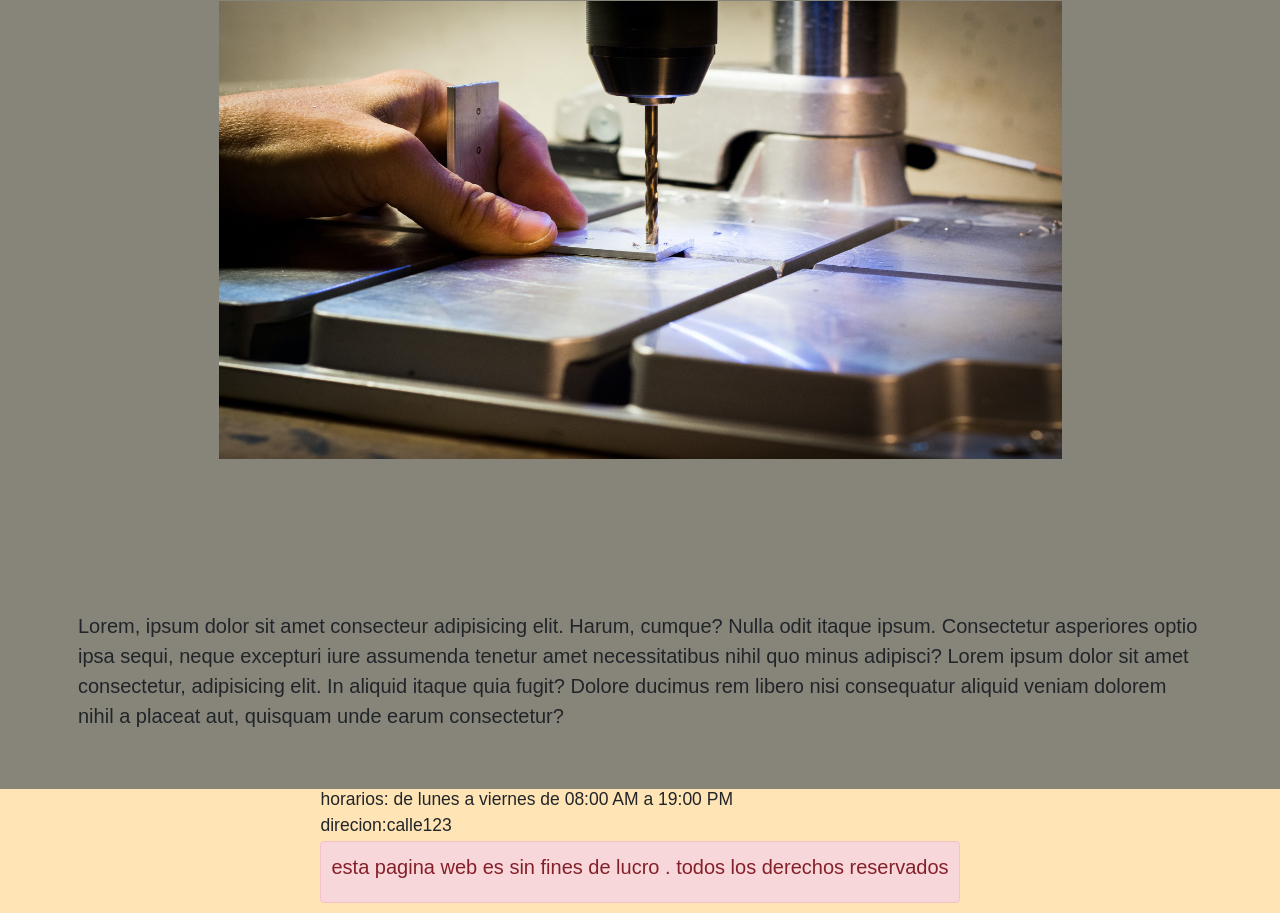
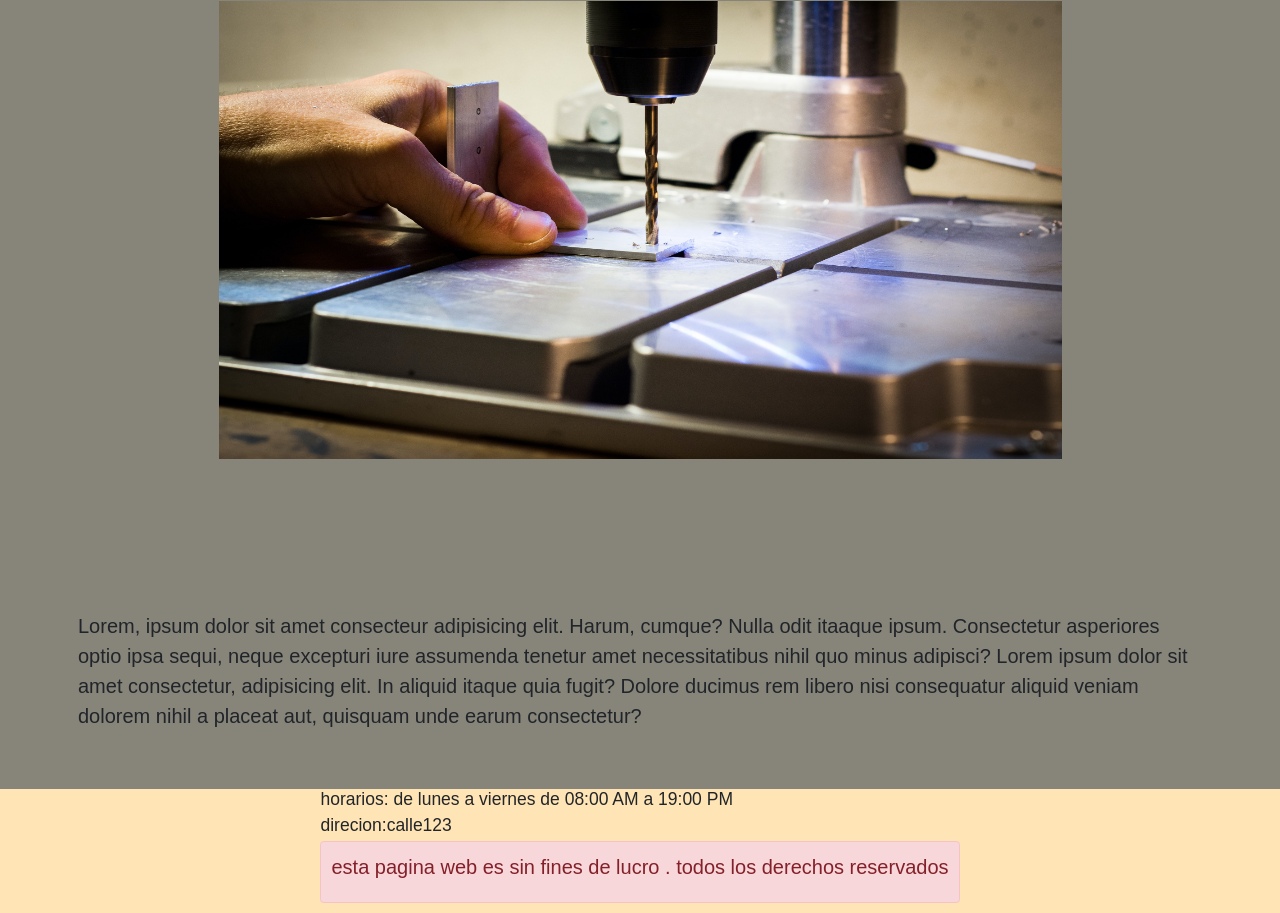
Before and after one commit to heber497/herreria_antonutti, a plain HTML site: page index.html in a window 1280 px wide. Shown: the part 2109-3022 px from the top of the page. Drawn offline with nearby package versions, Linux system fonts and the light colour scheme.

Commit message:
trabajo_2da_entrega_proyecto_final

```diff
--- a/index.html
+++ b/index.html
@@ -74,7 +74,7 @@
         <section class="presentacion" data-aos="flip-down">
                         <h3 class="presentacion__pregunta">¿Que hacemos?</h3>
                         <img class="presentacion__perforando" src="./img/aluminio.jpg" alt="">
-                        <p class="presentacion__resenia">Lorem, ipsum dolor sit amet consecteur adipisicing elit. Harum, cumque? Nulla odit itaque ipsum. Consectetur asperiores optio ipsa sequi, neque excepturi iure assumenda tenetur amet necessitatibus nihil quo minus adipisci? Lorem ipsum dolor sit amet consectetur, adipisicing elit. In aliquid itaque quia fugit? Dolore ducimus rem libero nisi consequatur aliquid veniam dolorem nihil a placeat aut, quisquam unde earum consectetur?</p>
+                        <p class="presentacion__resenia">Lorem, ipsum dolor sit amet consecteur adipisicing elit. Harum, cumque? Nulla odit itaaque ipsum. Consectetur asperiores optio ipsa sequi, neque excepturi iure assumenda tenetur amet necessitatibus nihil quo minus adipisci? Lorem ipsum dolor sit amet consectetur, adipisicing elit. In aliquid itaque quia fugit? Dolore ducimus rem libero nisi consequatur aliquid veniam dolorem nihil a placeat aut, quisquam unde earum consectetur?</p>
         </section>
       </div>
 </main>
```
